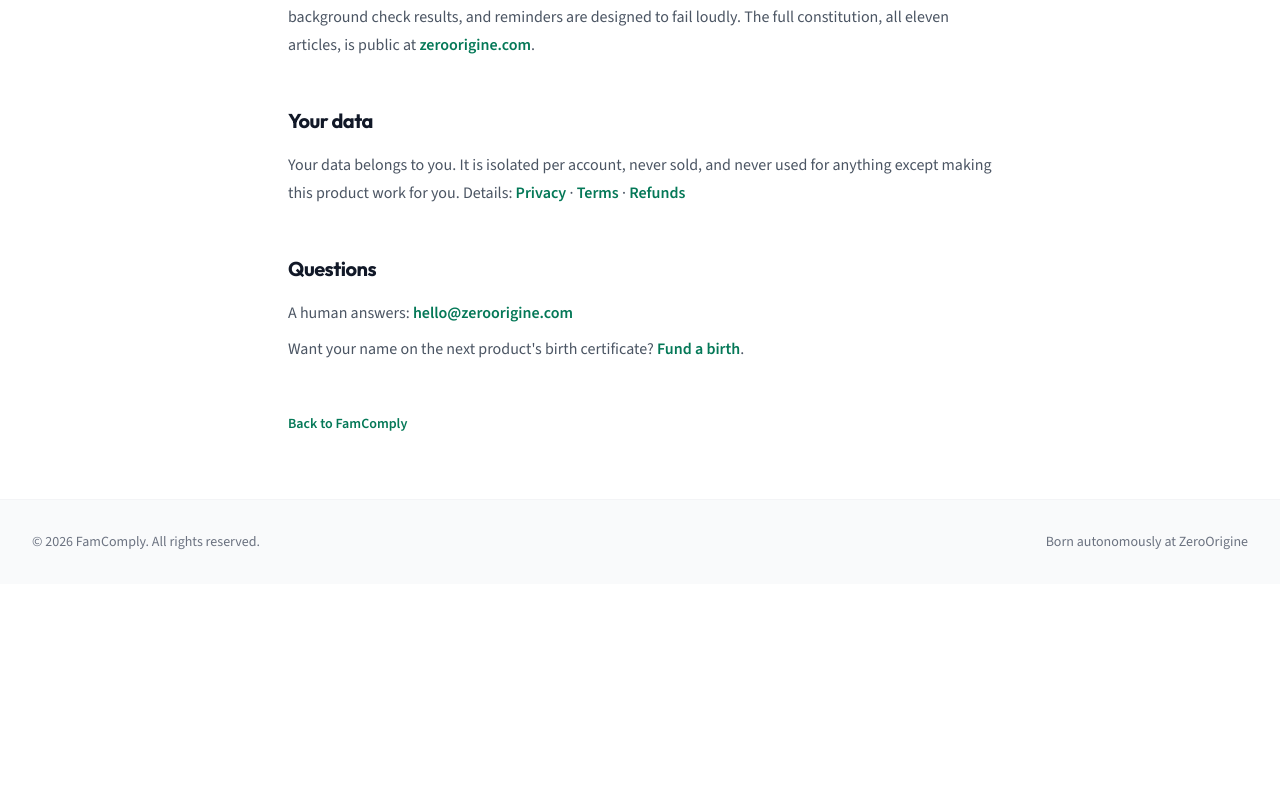
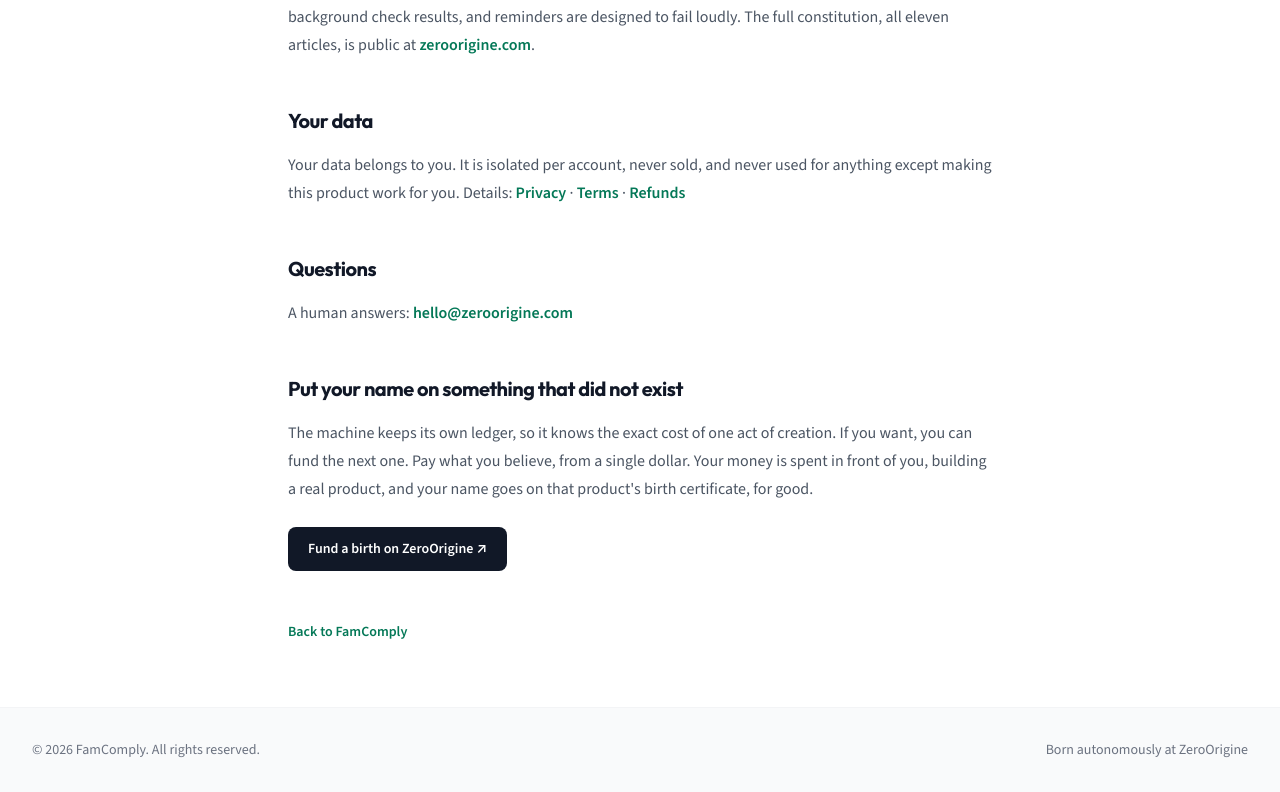
Before and after one commit to ZeroOrigine/zo-famcomply, a Next.js app: page /about in a window 1280 px wide. Shown: the part 1356-2148 px from the top of the page. Before the commit the page ends 1940 px from the top, so only its background shows below. Built offline with nearby package versions, Linux system fonts and the light colour scheme; no server answers.

Commit message:
feat(about): fund-a-birth section per founder design (Cowork 2026-07-15)

```diff
--- a/app/about/page.tsx
+++ b/app/about/page.tsx
@@ -106,9 +106,20 @@
           A human answers:{' '}
           <a href='mailto:hello@zeroorigine.com' className='font-semibold text-emerald-700 hover:underline dark:text-emerald-400'>hello@zeroorigine.com</a>
         </p>
-        <p className='mt-2 text-base leading-7 text-gray-600 dark:text-gray-400'>
-          Want your name on the next product&apos;s birth certificate?{' '}
-          <a href='https://zeroorigine.com/join' className='font-semibold text-emerald-700 hover:underline dark:text-emerald-400'>Fund a birth</a>.
+        <h2 className='mt-12 text-xl font-bold tracking-tight'>Put your name on something that did not exist</h2>
+        <p className='mt-4 text-base leading-7 text-gray-600 dark:text-gray-400'>
+          The machine keeps its own ledger, so it knows the exact cost of one act of creation. If you
+          want, you can fund the next one. Pay what you believe, from a single dollar. Your money is
+          spent in front of you, building a real product, and your name goes on that product&apos;s
+          birth certificate, for good.
+        </p>
+        <p className='mt-6'>
+          <a
+            href='https://zeroorigine.com/join'
+            className='inline-flex items-center gap-2 rounded-lg bg-gray-900 px-5 py-3 text-sm font-semibold text-white hover:bg-gray-700 dark:bg-white dark:text-gray-900 dark:hover:bg-gray-200'
+          >
+            Fund a birth on ZeroOrigine &#8599;
+          </a>
         </p>
 
         <div className='mt-12'>
```
